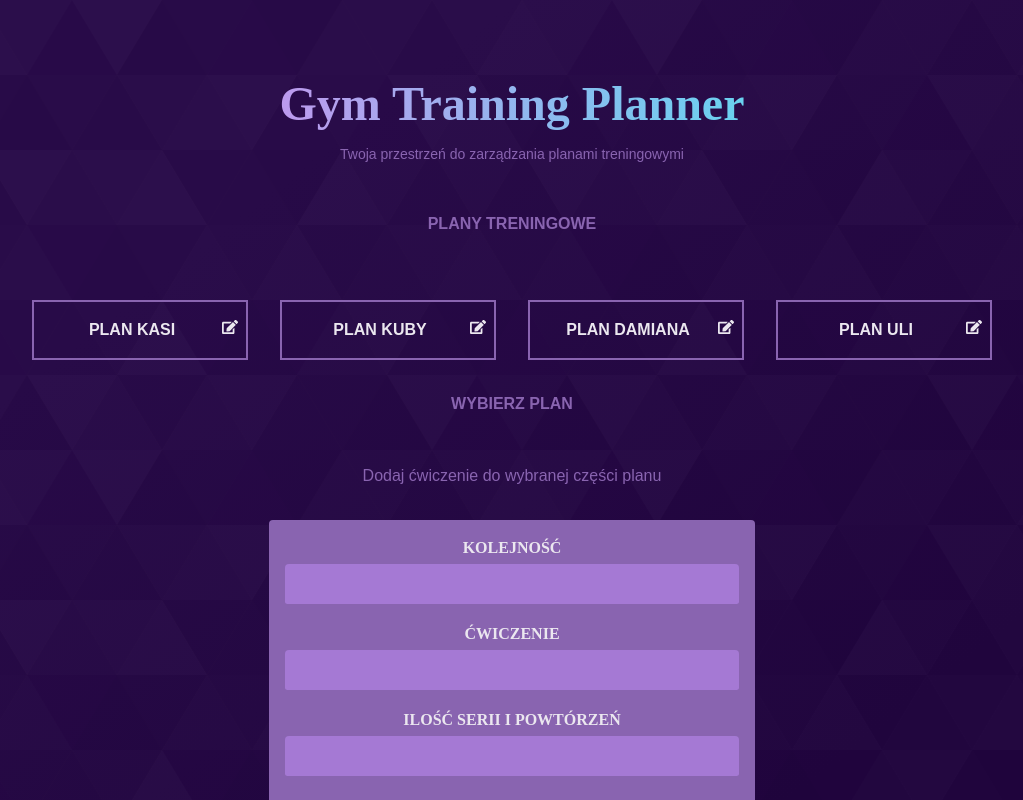
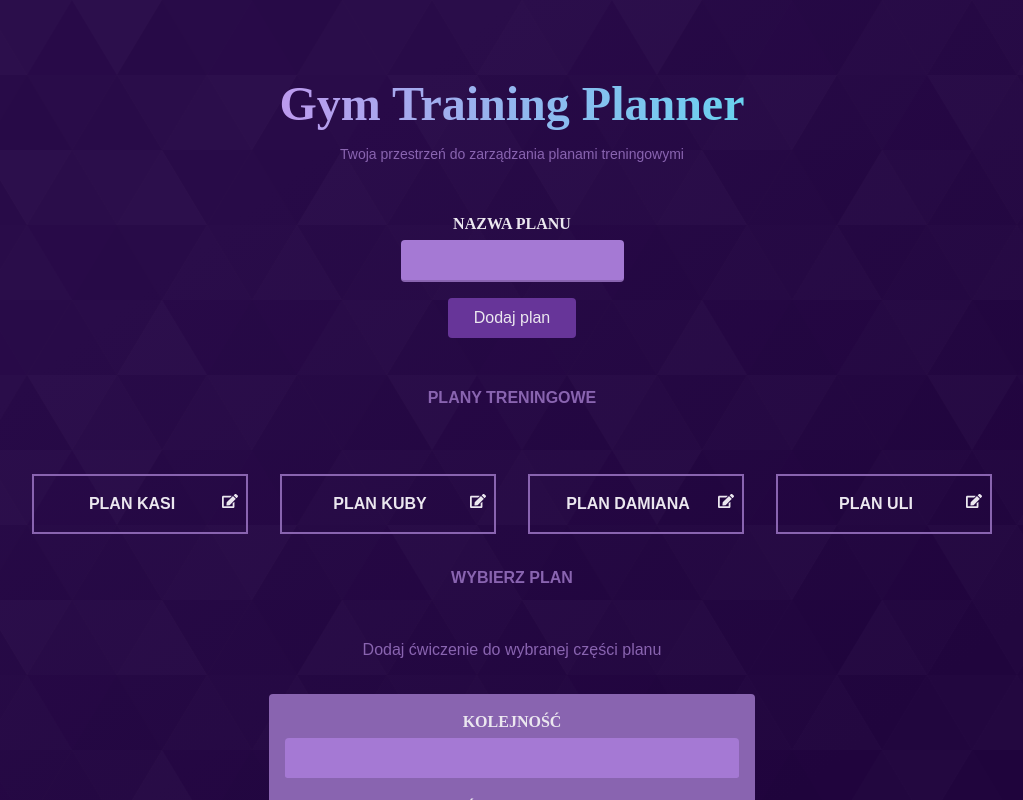
Before and after one commit to kajzerkasia/GymTrainingPlannerRemasteredFront, a React (Vite) app: page / in a window 1280 px wide. Shown: the top 800 px of the page, without its empty margins (128-1151 px from the left). Built offline with nearby package versions, Linux system fonts and the light colour scheme.

Commit message:
Created PlansInput.jsx and Plans.jsx for managing all plans components, changed old Plans.jsx to PlansData.jsx

```diff
--- a/src/App.jsx
+++ b/src/App.jsx
@@ -1,7 +1,8 @@
 import "./App.css";
 import Header from "./components/Header/Header.jsx";
+import PlansData from "./components/PlansData/PlansData.jsx";
+import Exercises from "./components/Exercises/Exercises.jsx";
 import Plans from "./components/Plans/Plans.jsx";
-import Exercises from "./components/Exercises/Exercises.jsx";
 
 function App() {
 
@@ -11,6 +12,7 @@ function App() {
             <Header/>
             <main>
                 <Plans/>
+                <PlansData/>
             </main>
             <Exercises/>
         </div>
--- a/src/components/Plans/Plans.jsx
+++ b/src/components/Plans/Plans.jsx
@@ -1,40 +1,33 @@
-import React, { useState } from "react";
-import TabButton from "../TabButton/TabButton.jsx";
-import Section from "../Section.jsx";
-import Tabs from "../Tabs/Tabs.jsx";
-import EditButton from "../EditButton/EditButton.jsx";
-import PartsOfPlan from "../PartsOfPlan/PartsOfPlan.jsx";
-import {PLANS} from "../../constants/data.js";
+import React, {useState} from 'react';
+import PlansInput from "../PlansInput/PlansInput.jsx";
+import {INITIAL_EXERCISES_INPUT, PLANS} from "../../constants/data.js";
 
 const Plans = () => {
-  const [selectedPlan, setSelectedPlan] = useState();
+    const [plansInput, setPlansInput] = useState(PLANS);
+    const [plansArray, setPlansArray] = useState([]);
 
-  const handleSelectPlan = (selectedButton) => {
-    setSelectedPlan(selectedButton);
-  };
+    const handleSaveClick = (newPlan) => {
+        const {image, title} = newPlan;
+        const updatedPlansArray = [...plansArray];
+        setPlansArray(updatedPlansArray);
+        setPlansArray((prevPlansArray) => [
+            ...prevPlansArray,
+            {
+                image,
+                title,
+            }
+        ]);
+        return plansArray;
+    }
 
-  return (
-    <Section className="plans-section" title="Plany treningowe">
-      <Tabs
-        className="plans-tabs"
-        buttons={
-          <>
-            {PLANS.map((plan) => (
-              <TabButton
-                key={plan.title}
-                isSelected={selectedPlan === `${plan.title}`}
-                onClick={() => handleSelectPlan(`${plan.title}`)}
-              >
-                <EditButton initialName={plan.title} />
-              </TabButton>
-            ))}
-          </>
-        }
-      >
-        {selectedPlan ? <PartsOfPlan /> : <p>Wybierz plan</p>}
-      </Tabs>
-    </Section>
-  );
+    return (
+        <div>
+            <PlansInput
+                plansInput={plansInput}
+                onSaveClick={handleSaveClick}
+            />
+        </div>
+    );
 };
 
 export default Plans;
--- /dev/null
+++ b/src/components/PlansData/PlansData.jsx
@@ -0,0 +1,40 @@
+import React, { useState } from "react";
+import TabButton from "../TabButton/TabButton.jsx";
+import Section from "../Section.jsx";
+import Tabs from "../Tabs/Tabs.jsx";
+import EditButton from "../EditButton/EditButton.jsx";
+import PartsOfPlan from "../PartsOfPlan/PartsOfPlan.jsx";
+import {PLANS} from "../../constants/data.js";
+
+const PlansData = () => {
+  const [selectedPlan, setSelectedPlan] = useState();
+
+  const handleSelectPlan = (selectedButton) => {
+    setSelectedPlan(selectedButton);
+  };
+
+  return (
+    <Section className="plans-section" title="Plany treningowe">
+      <Tabs
+        className="plans-tabs"
+        buttons={
+          <>
+            {PLANS.map((plan) => (
+              <TabButton
+                key={plan.title}
+                isSelected={selectedPlan === `${plan.title}`}
+                onClick={() => handleSelectPlan(`${plan.title}`)}
+              >
+                <EditButton initialName={plan.title} />
+              </TabButton>
+            ))}
+          </>
+        }
+      >
+        {selectedPlan ? <PartsOfPlan /> : <p>Wybierz plan</p>}
+      </Tabs>
+    </Section>
+  );
+};
+
+export default PlansData;
--- /dev/null
+++ b/src/components/PlansInput/PlansInput.jsx
@@ -0,0 +1,29 @@
+import React from 'react';
+import Section from "../Section.jsx";
+import CustomInput from "../CustomInput/CustomInput.jsx";
+import Button from "../Button/Button.jsx";
+
+const PlansInput = ({plansInput, onSaveClick}) => {
+    const handleSave = () => {
+        onSaveClick(plansInput);
+    };
+
+    return (
+        <Section>
+            <CustomInput
+                labelText="Nazwa Planu"
+                value={plansInput.title}
+                onChange={(event) => onChange("title", event.target.value)}
+            />
+            <Button
+                className="button"
+                onClick={() => {
+                    handleSave();
+                }}
+            >
+                Dodaj plan</Button>
+        </Section>
+    );
+};
+
+export default PlansInput;
--- a/src/index.css
+++ b/src/index.css
@@ -69,7 +69,7 @@ html {
     }
 
     .plans-section {
-        @apply flex flex-col text-violet uppercase font-bold;
+        @apply flex flex-col text-violet uppercase font-bold mt-12;
     }
 
     .plans-tabs {
@@ -97,7 +97,7 @@ html {
     }
 
     .button {
-        @apply bg-darker-violet py-2 px-4 text-almost-white rounded;
+        @apply bg-darker-violet py-2 px-4 text-almost-white rounded w-32 self-center;
     }
 
     .exercises-input-p {
```
